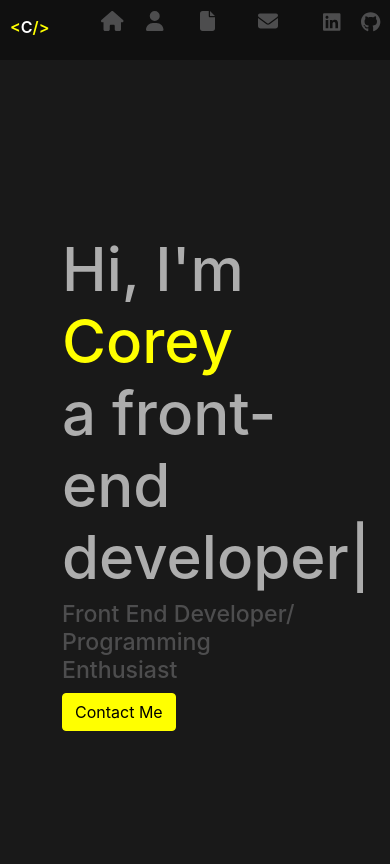
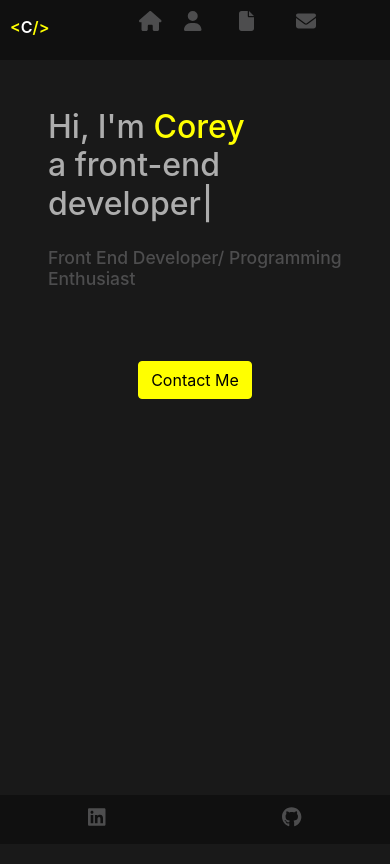
Before and after one commit to SilverBits1001/portfolios-site, a React (Create React App) app: page / in a window 390 px wide. Shown: the top 864 px of the page. Built offline with nearby package versions, Linux system fonts and the light colour scheme; the HTML template or start-up script is replaced by a standard one.

Commit message:
netlify deploy

```diff
--- a/src/components/contact/index.scss
+++ b/src/components/contact/index.scss
@@ -1,6 +1,5 @@
 .home {
   height: 100vh;
-  padding: 50px;
 }
 
 h1 {
--- a/src/components/home/index.js
+++ b/src/components/home/index.js
@@ -14,11 +14,11 @@ export default function Home() {
 
     return (
 
-        <div className='home d-flex align-items-center  justify-content-center'>
+        <div className='home d-flex align-items-lg-center pt-5 px-5  justify-content-center'>
             <Container >
-                <Row>
-                    <Col>
-                        <h1>
+                <Row >
+                    <Col className='test'>
+                        <h1 className='intro'>
                             Hi, I'm <span className='name'>Corey</span><br />
                             <Typewriter
                                 options={{
@@ -31,13 +31,13 @@ export default function Home() {
                     </Col>
                 </Row>
                 <Row>
-                    <Col>
+                    <Col className='px-0 py-3'>
                         <h3 className='tagline'>Front End Developer/ Programming Enthusiast </h3>
                     </Col>
                 </Row>
                 <Row>
-                    <div>
-                        <Button className='contact-button' >Contact Me</Button>
+                    <div className='d-flex justify-content-center justify-content-lg-start '>
+                        <Button className='contact-button my-5' >Contact Me</Button>
                     </div>
                 </Row>
             </Container>
--- a/src/components/home/index.scss
+++ b/src/components/home/index.scss
@@ -1,20 +1,20 @@
 .home {
   height: 100vh;
-
-
 }
 
-h1 {
-  color: #adadad;
-  font-size: 60px;
+.intro {
+
+    font-size: clamp(2rem, 4vw, 4.5rem);
 }
 
-.name{
-    color: yellow;
+.name {
+  color: yellow;
 }
 
 .tagline {
   color: #4d4d4e;
+  font-size: clamp(.5rem, 4.5vw, 1.5rem);
+
 }
 
 .contact-button {
@@ -28,3 +28,6 @@ h1 {
     border-color: lightyellow;
   }
 }
+
+.test {
+}
--- a/src/components/testSidebar/index.scss
+++ b/src/components/testSidebar/index.scss
@@ -105,8 +105,18 @@
 }
 
 ul {
-  bottom: 20px;
-  display: block;
+    @media (max-width: 992px) {
+        position: absolute;
+        background-color: #101010;
+        width: 100%;
+        bottom: 0;
+        margin-left: auto;
+        li{
+            margin: auto;
+        }
+      }
+
+  display: inline;
   padding: 0;
   padding-bottom: 5px;
   list-style: none;
```
Also changed, not shown: 1 other file (tests, documents, lock files or other folders).
